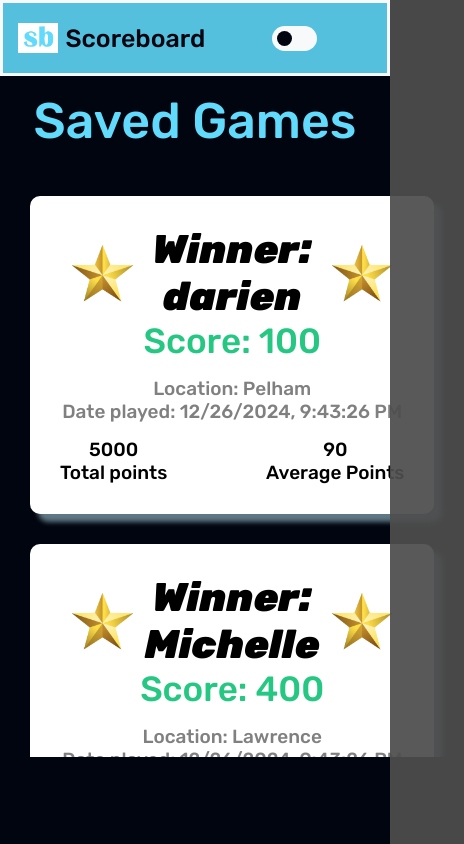
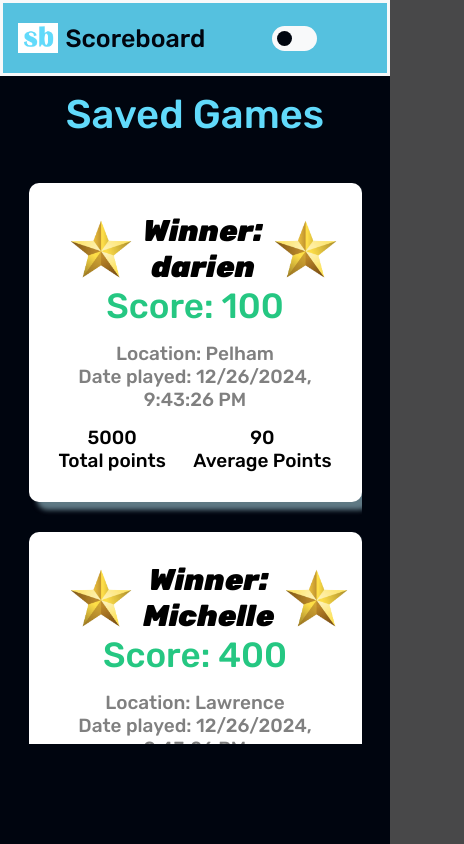
Before and after one commit to darienmiller88/DigitalScoreBoard, a Vue app in the folder client/: page /view-games in a window 390 px wide. Shown: the whole page, 464 px wide, since content can reach past the window. Built offline with nearby package versions, Linux system fonts and the light colour scheme; some icons are missing; a web font is replaced by a local one.

Commit message:
fixed phone menu, added responsiveness

```diff
--- a/client/src/components/Game/Game.vue
+++ b/client/src/components/Game/Game.vue
@@ -47,7 +47,7 @@
         box-shadow: 8px 8px 5px rgba(173, 216, 230, 0.548);
         transition: 0.3s;
 
-        width: fit-content;
+        width: 70vw;
         text-align: center;
         font-size: 19px;
 
@@ -55,6 +55,10 @@
         margin-top: 30px;
         margin-bottom: 30px;
         padding: 30px;
+
+        @media screen and (min-width: 768px) {
+            width: fit-content;
+        }
 
         &:hover{
             box-shadow: 10px 10px 15px var(--main-text-color);
@@ -64,7 +68,7 @@
         .winner{
             display: flex;
             align-items: center;
-            font-size: 40px;
+            font-size: 30px;
             font-style: italic;
             // border: 2px solid var(--main-text-color);
 
--- a/client/src/components/PhoneNavMenu/PhoneNavMenu.vue
+++ b/client/src/components/PhoneNavMenu/PhoneNavMenu.vue
@@ -5,6 +5,7 @@
         isPhoneMenuActive: boolean
         menuClick: () => void
     }>()
+
 </script>
 
 <template>
@@ -12,9 +13,9 @@
         <div class="icon-wrapper">
             <Icon icon="tabler:circle-letter-x" width="50" @click="menuClick"/>
         </div>
-        <div class="links">
+        <div class="links" @click="menuClick">
             <RouterLink to="/" class="link-item">Home</RouterLink>
-            <RouterLink to="/register" class="link-item">Register</RouterLink>
+            <RouterLink to="/view-games" class="link-item">View Games</RouterLink>
             <RouterLink to="/generate-questions" class="link-item">Generate Questions</RouterLink>
         </div>
     </div>
--- a/client/src/pages/Games/Games.vue
+++ b/client/src/pages/Games/Games.vue
@@ -66,12 +66,16 @@
     </div>
 </template>
 
-<style scoped>
+<style scoped lang="scss">
     .title{
-        font-size: 50px;
+        font-size: 40px;
         text-align: center;
         color: var(--main-text-color);
         margin: 15px;
+
+        @media screen and (min-width: 768px) {
+            font-size: 50px;
+        }
     }
 
     .games{
@@ -80,9 +84,12 @@
 
         height: 70vh;
         width: fit-content;
-        padding: 0px 30px;
         margin: auto;
         transition: 0.3s;
+
+        @media screen and (min-width: 768px) {
+            padding: 0px 30px;
+        }
 
         &:hover{
             box-shadow: 0 4px 10px var(--main-text-color);
```
Also changed, not shown: client/src/containers/HomeContainer.vue (deleted, +0 -14 lines).
